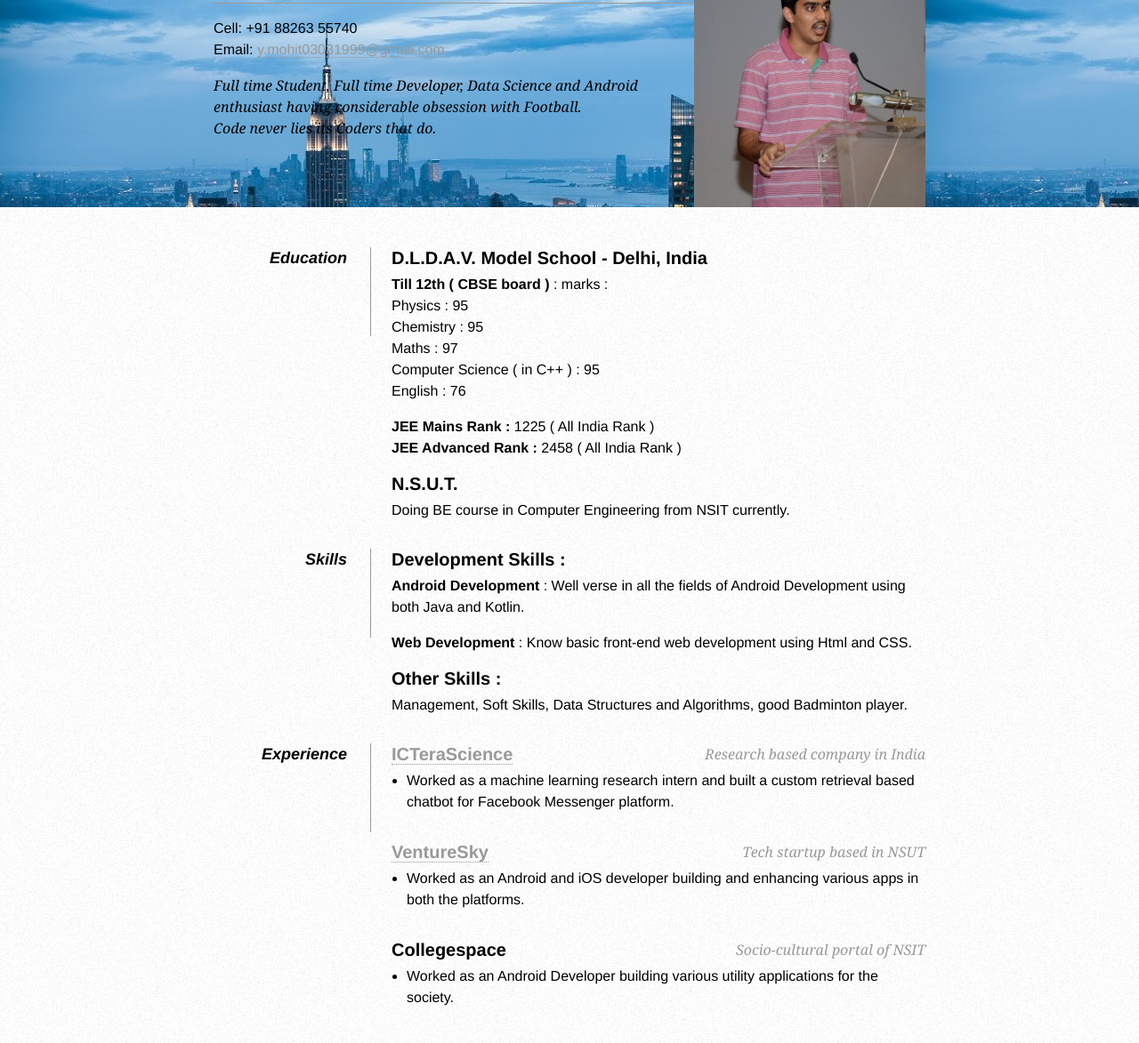
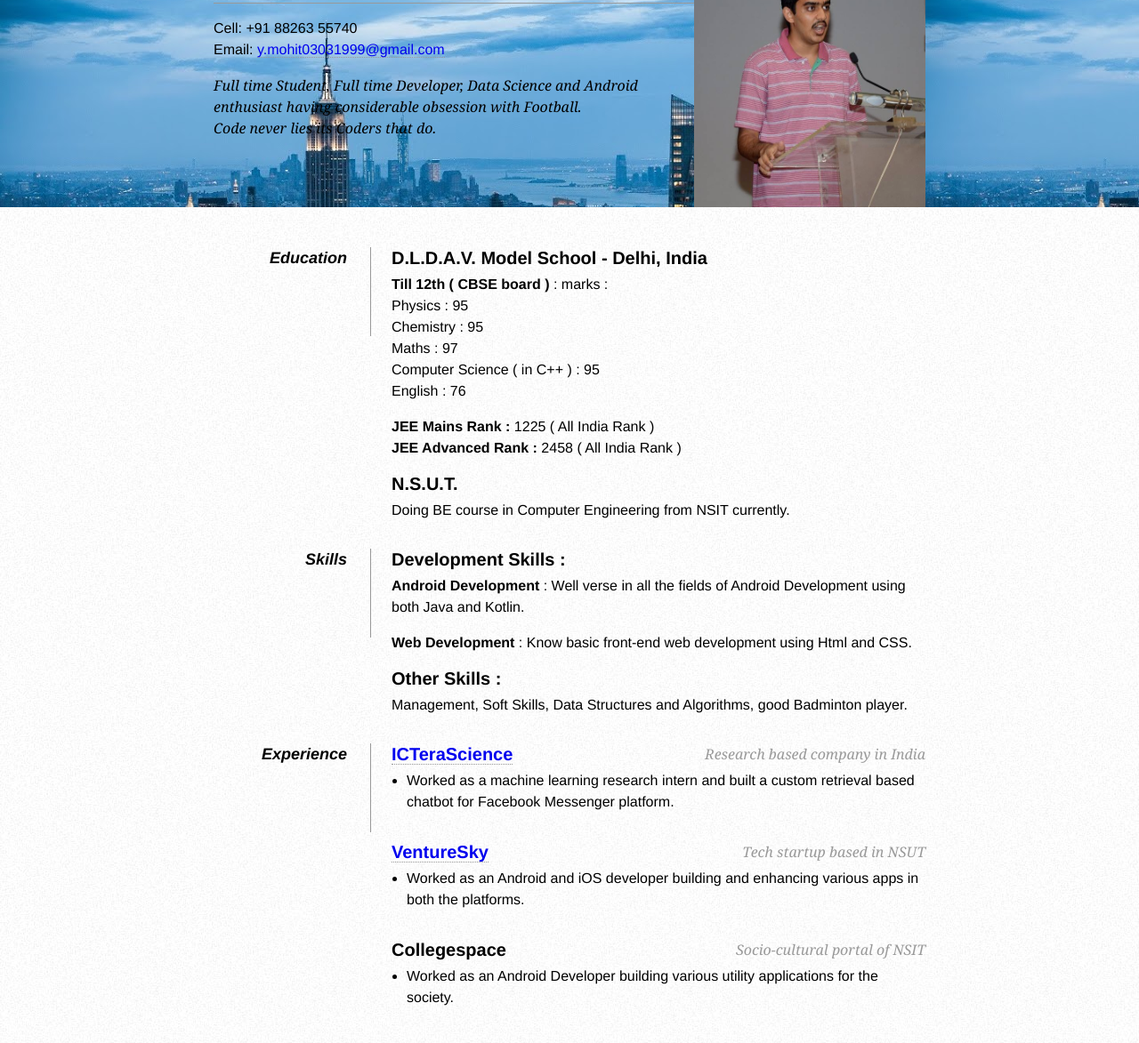
Before and after one commit to venomousboxer/resume-wesite, a plain HTML site: page index.html in a window 1280 px wide. Shown: the part 127-1300 px from the top of the page at 89% size. Drawn offline with Linux system fonts and the light colour scheme.

Commit message:
More Updates

```diff
--- a/index.html
+++ b/index.html
@@ -20,7 +20,7 @@
         h2 { font-size: 20px; margin: 0 0 6px 0; position: relative; }
         h2 span { position: absolute; bottom: 0; right: 0; font-style: italic; font-family: Georgia, Serif; font-size: 16px; color: #999; font-weight: normal; }
         p { margin: 0 0 16px 0; }
-        a { color: #999; text-decoration: none; border-bottom: 1px dotted #999; }
+        a { color: #black; text-decoration: none; border-bottom: 1px dotted #999; }
         a:hover { border-bottom-style: solid; color: black; }
         ul { margin: 0 0 32px 17px; }
         #objective { width: 500px; float: left; }
@@ -67,7 +67,7 @@
             <h1 class="fn">Mohit Yadav</h1>
             <p>
                 Cell: <span class="tel">+91 88263 55740</span><br />
-                Email: <a class="email" href="mailto:greatoldone@lovecraft.com">y.mohit03031999@gmail.com</a>
+                Email: <a target="_blank" rel="noopener noreferrer" class="email" href="mailto:greatoldone@lovecraft.com">y.mohit03031999@gmail.com</a>
             </p>
         </div>
 
@@ -115,11 +115,11 @@
 
             <dt id="Experience">Experience</dt>
             <dd>
-                <h2><a href="http://icterascience.com" >ICTeraScience </a><span>Research based company in India</span></h2>
+                <h2><a target="_blank" rel="noopener noreferrer" href="http://icterascience.com" >ICTeraScience </a><span>Research based company in India</span></h2>
                 <ul>
                     <li>Worked as a machine learning research intern and built a custom retrieval based chatbot for Facebook Messenger platform.</li>
                 </ul>
-                <h2><a href="https://zalonin.com" >VentureSky </a><span>Tech startup based in NSUT</span></h2>
+                <h2><a target="_blank" rel="noopener noreferrer" href="https://zalonin.com" >VentureSky </a><span>Tech startup based in NSUT</span></h2>
                 <ul>
                     <li>Worked as an Android and iOS developer building and enhancing various apps in both the platforms.</li>
                 </ul>
```
